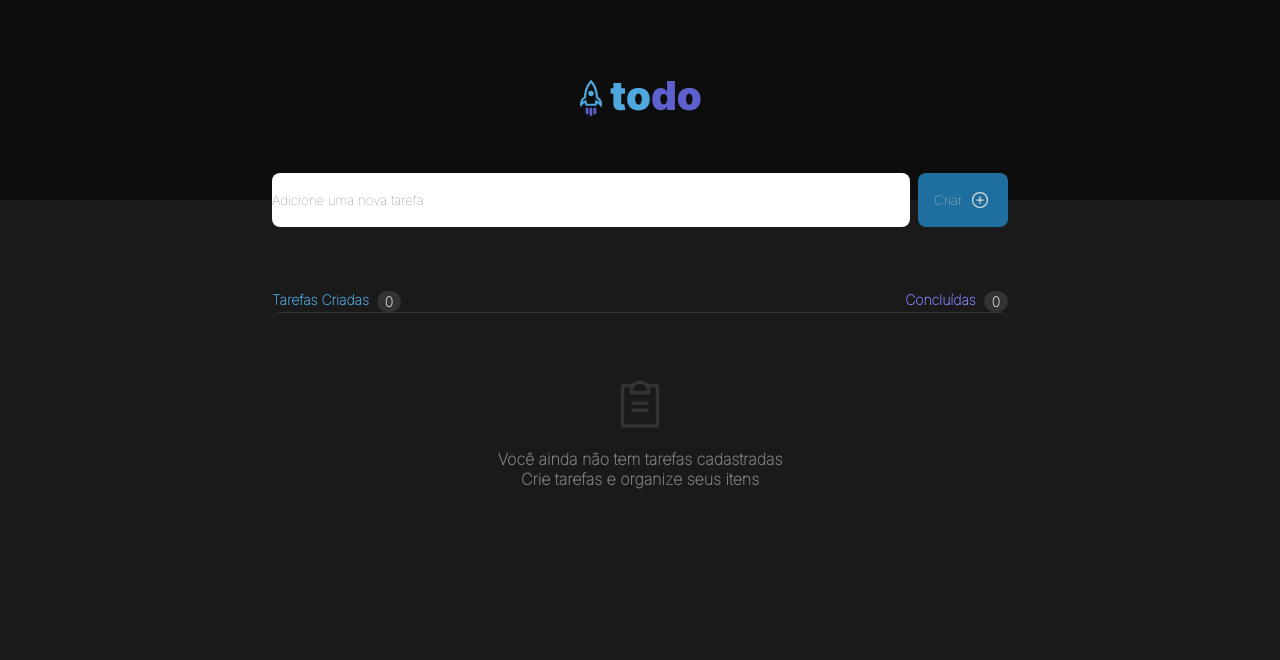
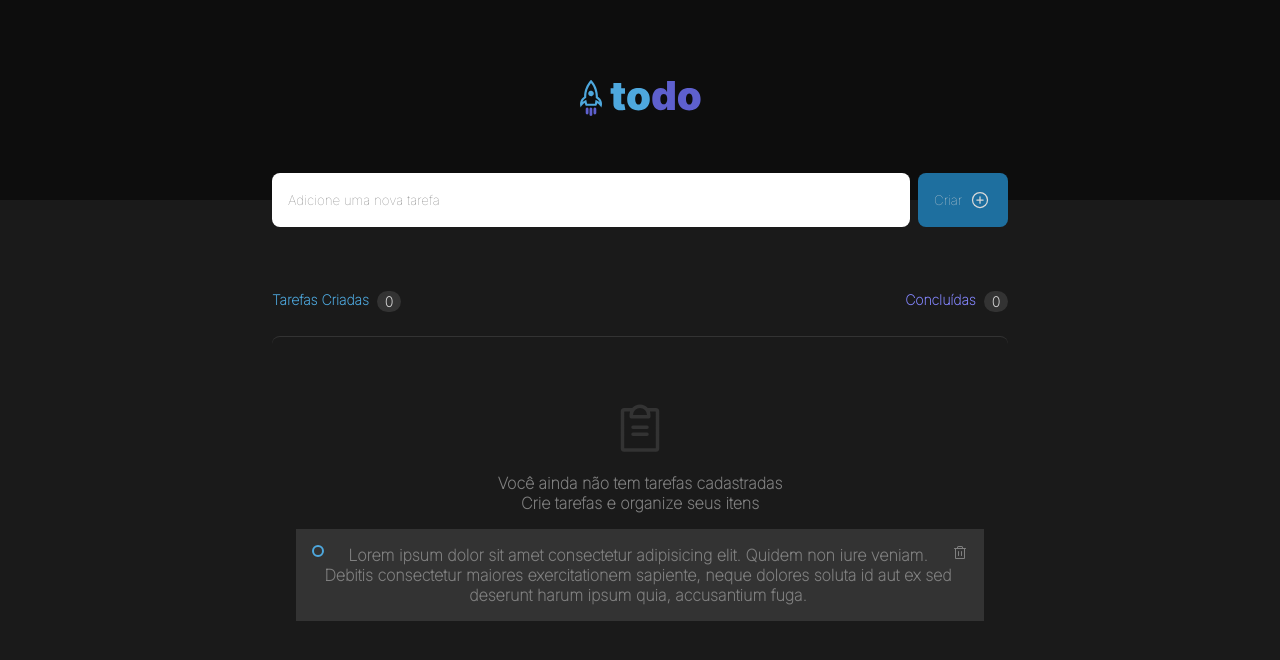
Before and after one commit to NilsonCarlosSaraf/IgniteSaraf, a React (Vite) app in the folder desafio01/DESAFIO/: page / in a window 1280 px wide. Shown: the top 660 px of the page. Built offline with nearby package versions, Linux system fonts and the light colour scheme.

Commit message:
update branhc

```diff
--- a/desafio01/DESAFIO/src/App.module.css
+++ b/desafio01/DESAFIO/src/App.module.css
@@ -31,6 +31,7 @@
     width: 638px;
     height: 54px;
     border: 0;
+    padding: 16px;
 }
 
 .appInputSection button {
--- /dev/null
+++ b/desafio01/DESAFIO/src/components/TaskCard.module.css
@@ -0,0 +1,15 @@
+.taskCard {
+    display: flex;
+    justify-content: center;
+    padding: 16px;
+    background: var(--gray-400);
+}
+
+.taskCheckBox {
+    border: solid 2px var(--blue);
+    height: 12px;
+    min-width: 12px;
+    border-radius: 50%;
+}
+
+.taskContent {}
--- /dev/null
+++ b/desafio01/DESAFIO/src/components/TaskCard.tsx
@@ -0,0 +1,12 @@
+import { Trash } from "@phosphor-icons/react"
+import style from "./TaskCard.module.css"
+
+export function TaskCard() {
+    return (
+        <div className={style.taskCard}>
+            <div className={style.taskCheckBox} />
+            <div className={style.taskContent}>Lorem ipsum dolor sit amet consectetur adipisicing elit. Quidem non iure veniam. Debitis consectetur maiores exercitationem sapiente, neque dolores soluta id aut ex sed deserunt harum ipsum quia, accusantium fuga.</div>
+            <div><Trash color='var(--gray-300)' /></div>
+        </div>
+    )
+}
--- a/desafio01/DESAFIO/src/components/TaskSection.module.css
+++ b/desafio01/DESAFIO/src/components/TaskSection.module.css
@@ -6,6 +6,7 @@
 .taskCounterContainer {
     display: flex;
     justify-content: space-between;
+    padding: 0 0 24px 0;
 }
 
 .taskCounter1 {
--- a/desafio01/DESAFIO/src/components/TaskSection.tsx
+++ b/desafio01/DESAFIO/src/components/TaskSection.tsx
@@ -1,5 +1,6 @@
 import { ClipboardText } from '@phosphor-icons/react'
 import styles from './TaskSection.module.css'
+import { TaskCard } from './TaskCard'
 
 export function TaskSection() {
     return (
@@ -14,6 +15,7 @@ export function TaskSection() {
                     <p>Você ainda não tem tarefas cadastradas</p>
                     <p>Crie tarefas e organize seus itens</p>
                 </div>
+                <TaskCard />
             </div>
         </div >
     )
```
